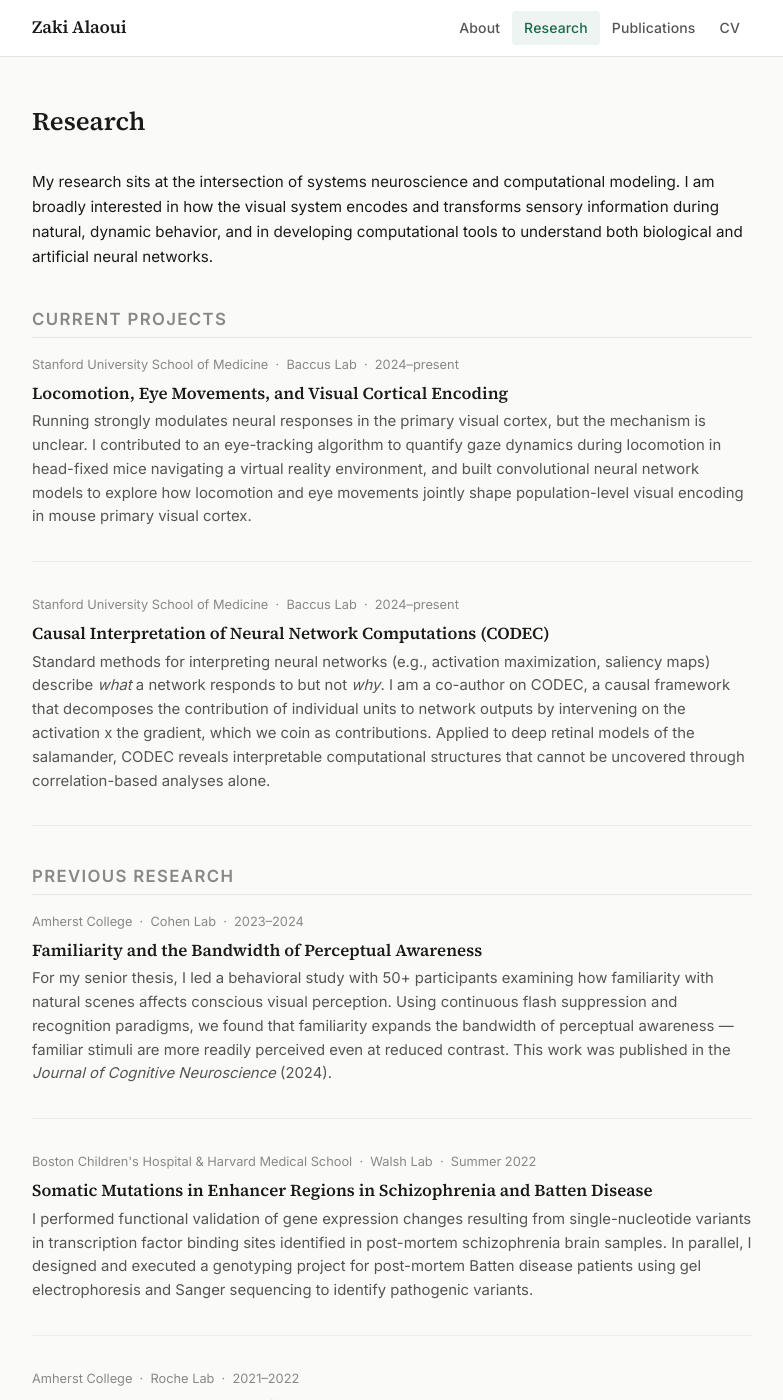
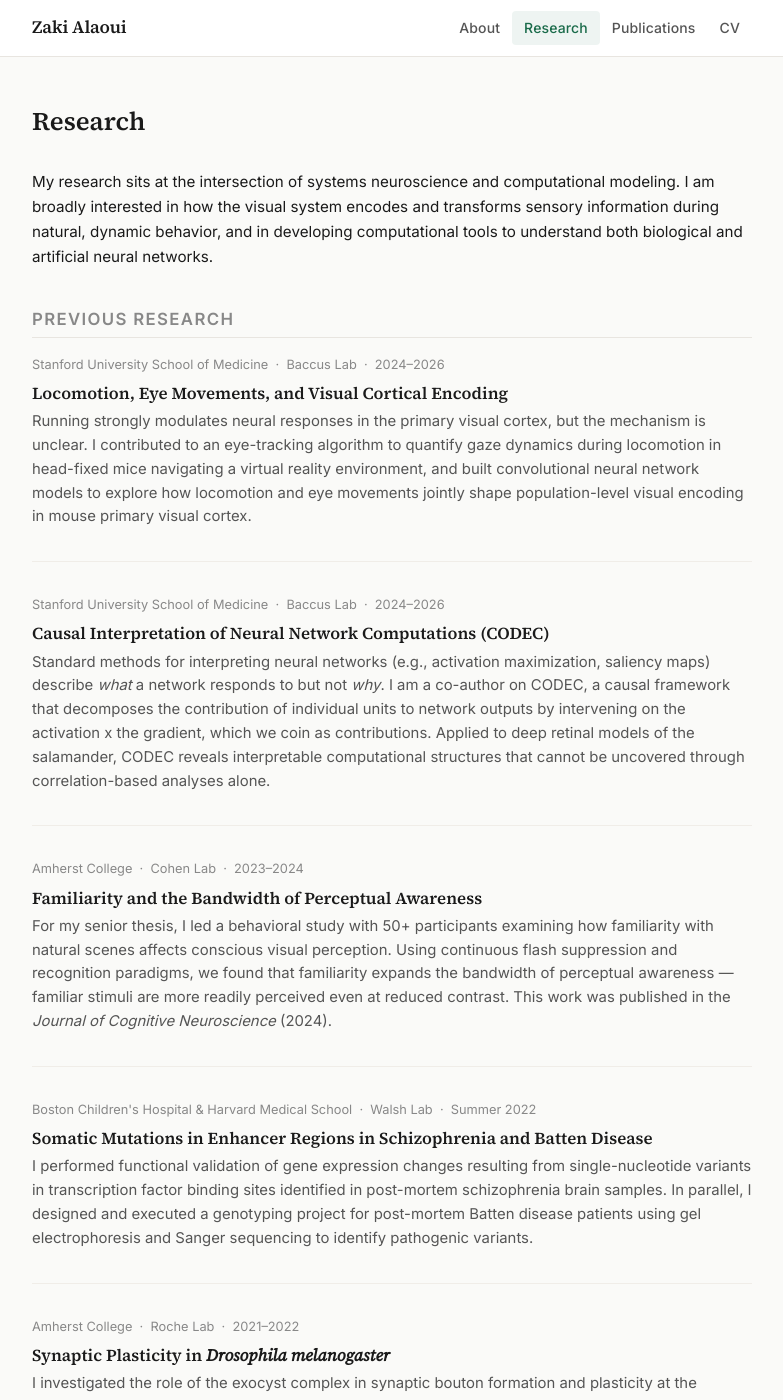
Before and after one commit to zalaoui3/zalaoui3.github.io, a Jekyll site: the page built from research.md, in a window 1280 px wide and 1400 px high. Shown: the whole window, without its empty margins (248-1031 px from the left). Built offline with Jekyll 4.4.1, drawn with Linux system fonts in a browser that asks for light colours.

Commit message:
Mark Stanford research as past (2024-2026), not ongoing
Co-Authored-By: Claude Sonnet 5 <noreply@anthropic.com>

```diff
--- a/research.md
+++ b/research.md
@@ -5,10 +5,10 @@ title: Research
 
 My research sits at the intersection of systems neuroscience and computational modeling. I am broadly interested in how the visual system encodes and transforms sensory information during natural, dynamic behavior, and in developing computational tools to understand both biological and artificial neural networks.
 
-## Current Projects
+## Previous Research
 
 <div class="research-item">
-  <div class="research-meta">Stanford University School of Medicine &nbsp;&middot;&nbsp; Baccus Lab &nbsp;&middot;&nbsp; 2024–present</div>
+  <div class="research-meta">Stanford University School of Medicine &nbsp;&middot;&nbsp; Baccus Lab &nbsp;&middot;&nbsp; 2024–2026</div>
   <h3>Locomotion, Eye Movements, and Visual Cortical Encoding</h3>
   <p>
     Running strongly modulates neural responses in the primary visual cortex, but the mechanism is unclear.
@@ -19,7 +19,7 @@ My research sits at the intersection of systems neuroscience and computational m
 </div>
 
 <div class="research-item">
-  <div class="research-meta">Stanford University School of Medicine &nbsp;&middot;&nbsp; Baccus Lab &nbsp;&middot;&nbsp; 2024–present</div>
+  <div class="research-meta">Stanford University School of Medicine &nbsp;&middot;&nbsp; Baccus Lab &nbsp;&middot;&nbsp; 2024–2026</div>
   <h3>Causal Interpretation of Neural Network Computations (CODEC)</h3>
   <p>
     Standard methods for interpreting neural networks (e.g., activation maximization, saliency maps) describe
```
Also changed, not shown: other parts of research.md (+0 -2 lines).
